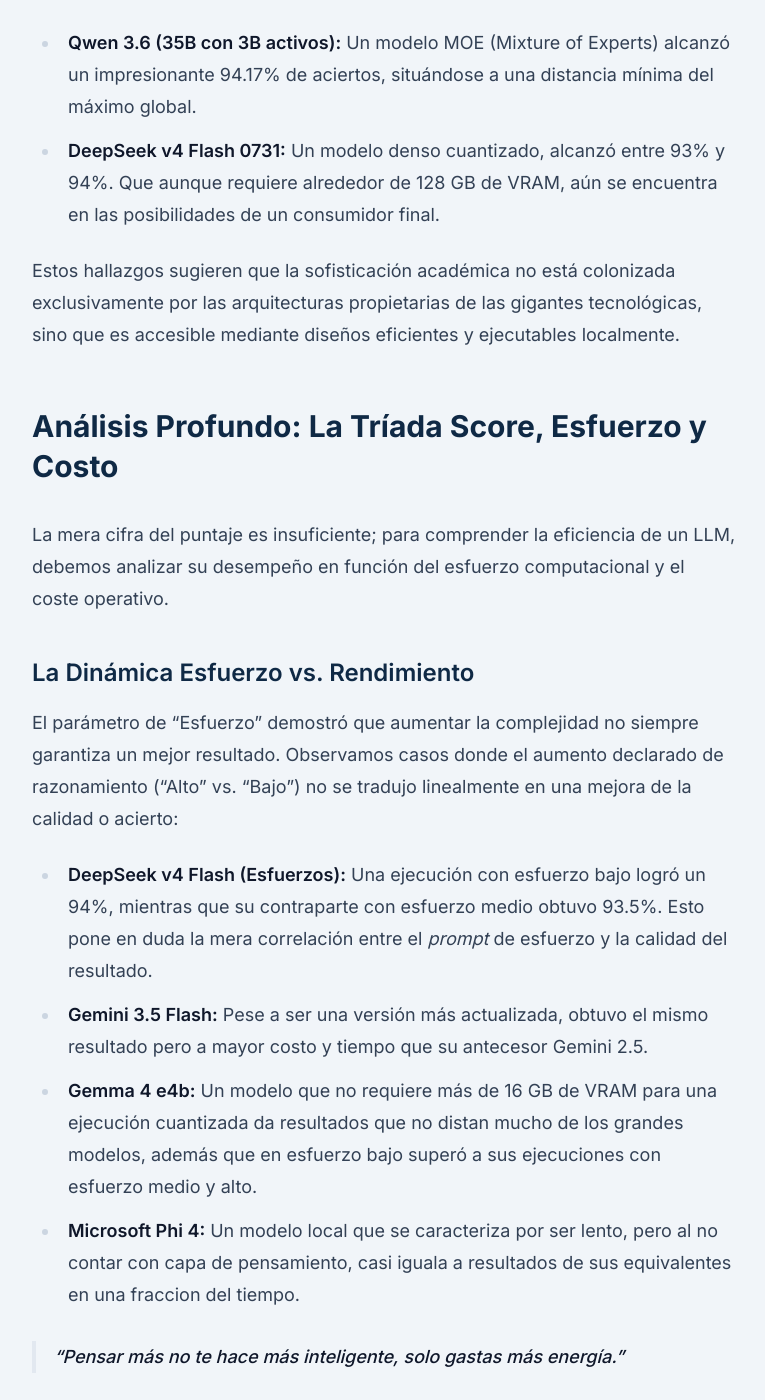
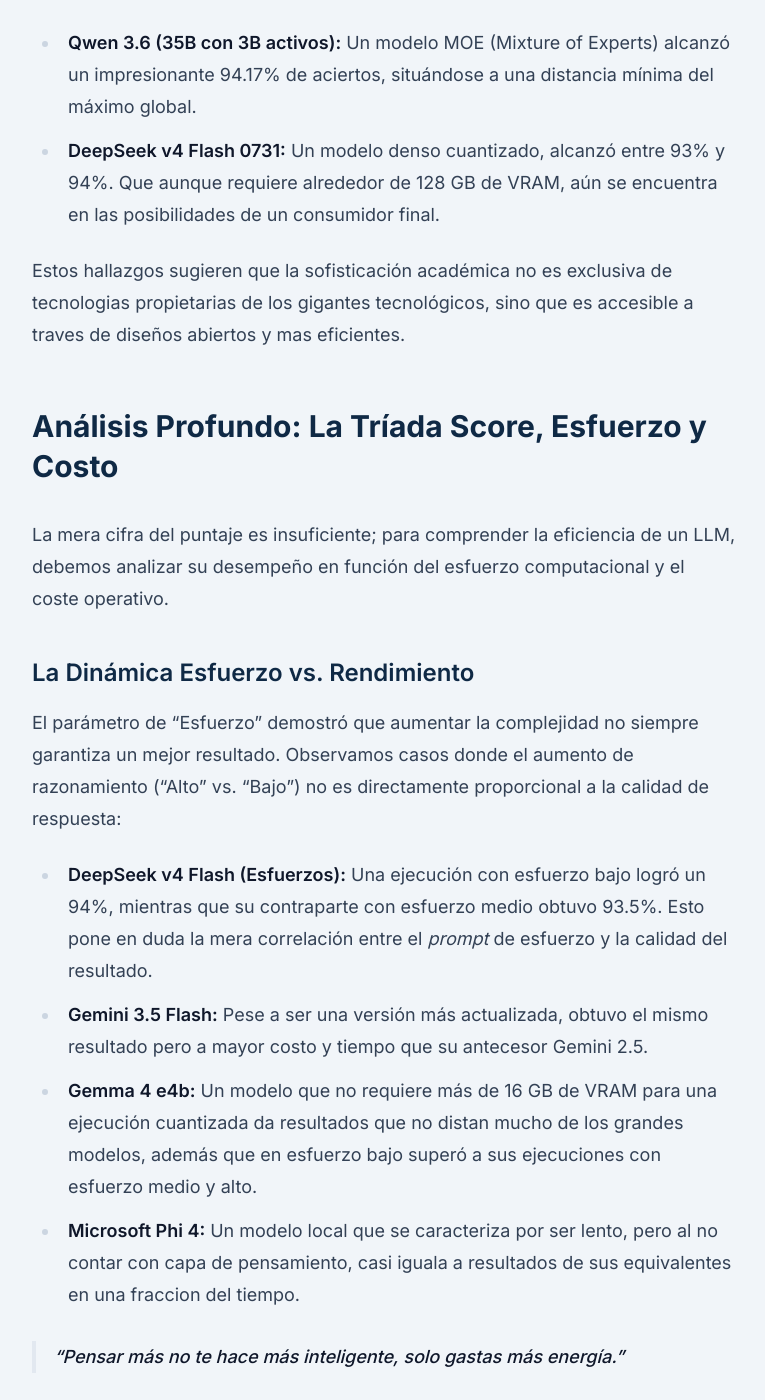
Before and after one commit to 3zcurdia/3zcurdia.github.io, a Jekyll site: the page built from _posts/2026-08-05-llms-vs-unam.md, in a window 1280 px wide and 1400 px high, scrolled down 3969 px. Shown: the whole window, without its empty margins (256-1021 px from the left). Built offline with Jekyll 4.4.1, drawn with Linux system fonts in a browser that asks for light colours; nearby versions of some CDN libraries.

Commit message:
Copy corrections

```diff
--- a/_posts/2026-08-05-llms-vs-unam.md
+++ b/_posts/2026-08-05-llms-vs-unam.md
@@ -64,7 +64,7 @@
 *   **Qwen 3.6 (35B con 3B activos):** Un modelo MOE (Mixture of Experts) alcanzó un impresionante 94.17% de aciertos, situándose a una distancia mínima del máximo global.
 *   **DeepSeek v4 Flash 0731:** Un modelo denso cuantizado, alcanzó entre 93% y 94%. Que aunque requiere alrededor de 128 GB de VRAM, aún se encuentra en las posibilidades de un consumidor final.
 
-Estos hallazgos sugieren que la sofisticación académica no está colonizada exclusivamente por las arquitecturas propietarias de las gigantes tecnológicas, sino que es accesible mediante diseños eficientes y ejecutables localmente.
+Estos hallazgos sugieren que la sofisticación académica no es exclusiva de tecnologias propietarias de los gigantes tecnológicos, sino que es accesible a traves de diseños abiertos y mas eficientes.
 
 ## Análisis Profundo: La Tríada Score, Esfuerzo y Costo
 
@@ -72,7 +72,7 @@
 
 ### La Dinámica Esfuerzo vs. Rendimiento
 
-El parámetro de "Esfuerzo" demostró que aumentar la complejidad no siempre garantiza un mejor resultado. Observamos casos donde el aumento declarado de razonamiento ("Alto" vs. "Bajo") no se tradujo linealmente en una mejora de la calidad o acierto:
+El parámetro de "Esfuerzo" demostró que aumentar la complejidad no siempre garantiza un mejor resultado. Observamos casos donde el aumento de razonamiento ("Alto" vs. "Bajo") no es directamente proporcional a la calidad de respuesta:
 
 *   **DeepSeek v4 Flash (Esfuerzos):** Una ejecución con esfuerzo bajo logró un 94%, mientras que su contraparte con esfuerzo medio obtuvo 93.5%. Esto pone en duda la mera correlación entre el *prompt* de esfuerzo y la calidad del resultado.
 *   **Gemini 3.5 Flash:** Pese a ser una versión más actualizada, obtuvo el mismo resultado pero a mayor costo y tiempo que su antecesor Gemini 2.5.
```
